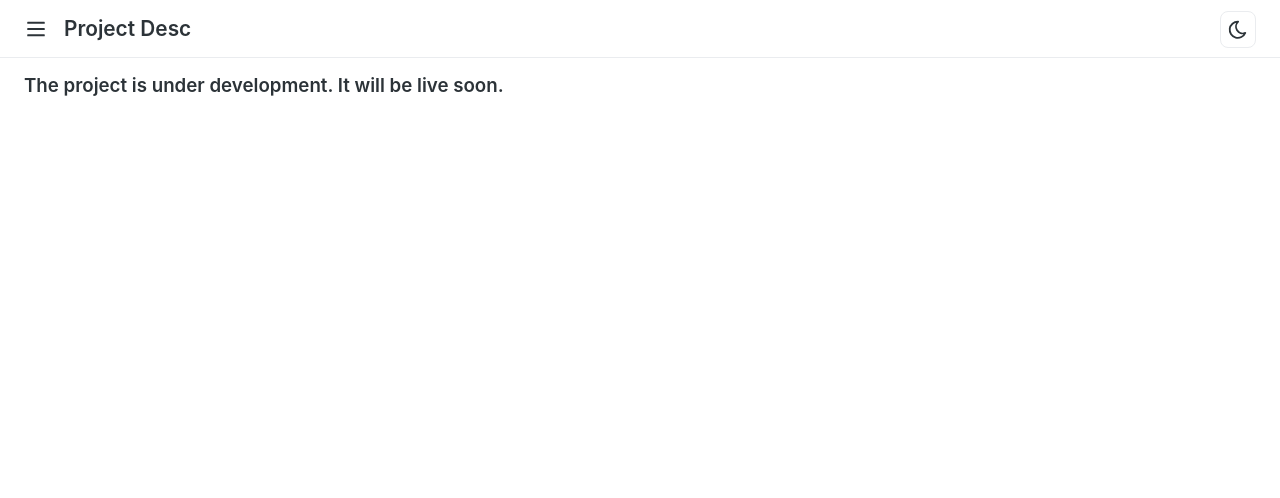
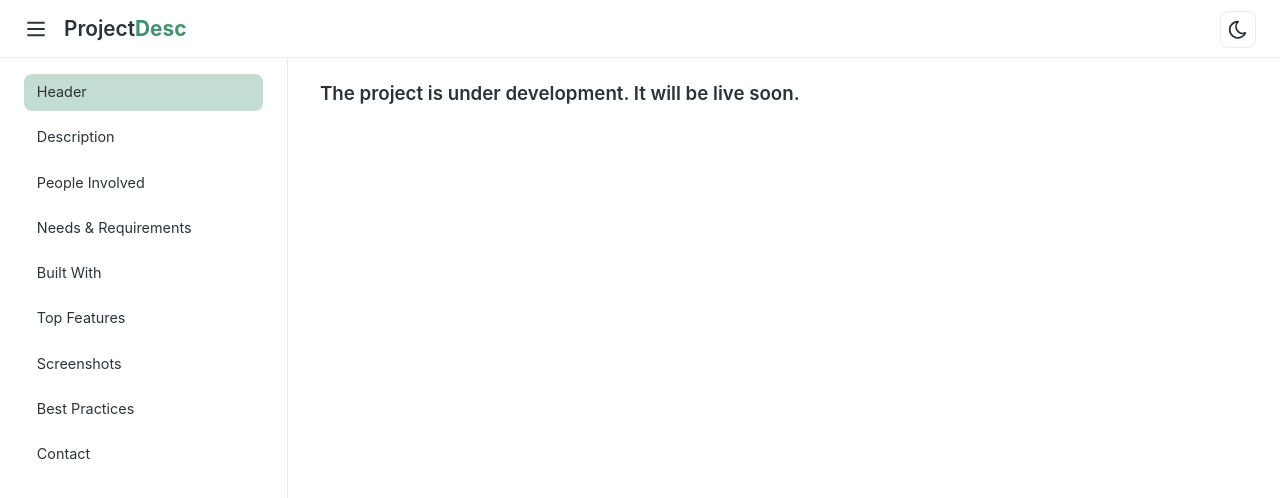
Before and after one commit to praj31/projectdesc, a Next.js app: page / in a window 1280 px wide. Shown: the top 498 px of the page. Built offline with nearby package versions, Linux system fonts and the light colour scheme.

Commit message:
sidebar and colors setup

```diff
--- a/components/Navbar.tsx
+++ b/components/Navbar.tsx
@@ -3,7 +3,7 @@ import { useEffect, useState } from 'react'
 import { isDarkThemeSet, setDarkTheme } from '../util/theme'
 
 const Navbar: React.FC = (): JSX.Element => {
-  const [sidebarOpen, setSidebarOpen] = useState<boolean>(false)
+  const [sidebarOpen, setSidebarOpen] = useState<boolean>(true)
   const [toggle, setToggle] = useState<boolean>(isDarkThemeSet)
 
   useEffect(() => {
@@ -49,7 +49,9 @@ const Navbar: React.FC = (): JSX.Element => {
         </svg>
       </div>
       <Link href={'/'}>
-        <a className='site-name'>Project Desc</a>
+        <a className='site-name'>
+          Project<span>Desc</span>
+        </a>
       </Link>
       <div className='links'>
         <nav className='nav-links'>
--- a/components/Sidebar.tsx
+++ b/components/Sidebar.tsx
@@ -1,12 +1,18 @@
-import Link from 'next/link'
-
 const Sidebar: React.FC = (): JSX.Element => {
   return (
     <>
       <div className='sidebar-mask'></div>
       <aside className='sidebar'>
         <ul className='sidebar-links'>
-          <li>Links here</li>
+          <li className='active'>Header</li>
+          <li>Description</li>
+          <li>People Involved</li>
+          <li>Needs & Requirements</li>
+          <li>Built With</li>
+          <li>Top Features</li>
+          <li>Screenshots</li>
+          <li>Best Practices</li>
+          <li>Contact</li>
         </ul>
       </aside>
     </>
--- a/styles/globals.css
+++ b/styles/globals.css
@@ -1,7 +1,7 @@
 :root {
   --text: #2c3338;
-  --primary: #4249d4;
-  --primary-op: #4249d420;
+  --primary: #40916c;
+  --primary-op: #40916d4e;
   --bg: #ffffff;
   --gray: #eeeaea;
   --code: #282936;
@@ -18,9 +18,9 @@ body {
 }
 
 body.dark {
-  --text: #e2ecf3;
-  --primary: #979be7;
-  --primary-op: #979be720;
+  --text: #edf2f4;
+  --primary: #95d5b2;
+  --primary-op: #95d5b26e;
   --bg: #0e1216;
   --gray: #373a40;
   --code: #1d1f24;
@@ -190,6 +190,14 @@ body.dark img {
 .navbar .site-name {
   font-size: 1.3rem;
   font-weight: 600;
+  display: flex;
+  align-items: center;
+}
+
+.site-name span {
+  color: var(--primary);
+  font-size: 1.3rem;
+  font-weight: bold;
 }
 
 .navbar .links {
@@ -282,11 +290,11 @@ body.dark img {
 
 .sidebar-links li:hover {
   cursor: pointer;
-  background-color: var(--gray);
+  background-color: var(--primary-op);
 }
 
 .sidebar-links .active {
-  background-color: var(--gray);
+  background-color: var(--primary-op);
 }
 
 .sidebar ul {
@@ -364,7 +372,7 @@ a.sidebar-link:hover {
   padding-bottom: 2rem;
   display: block;
 }
-
+/*
 .theme-default-content:not(.custom) > h1:first-child + .custom-block,
 .theme-default-content:not(.custom) > h1:first-child + p,
 .theme-default-content:not(.custom) > h1:first-child + pre,
@@ -405,7 +413,7 @@ a.sidebar-link:hover {
   margin-top: -3.1rem;
   padding-top: 4.6rem;
   margin-bottom: 0;
-}
+} */
 
 .theme-default-content:not(.custom) {
   /* max-width: 740px;
```
